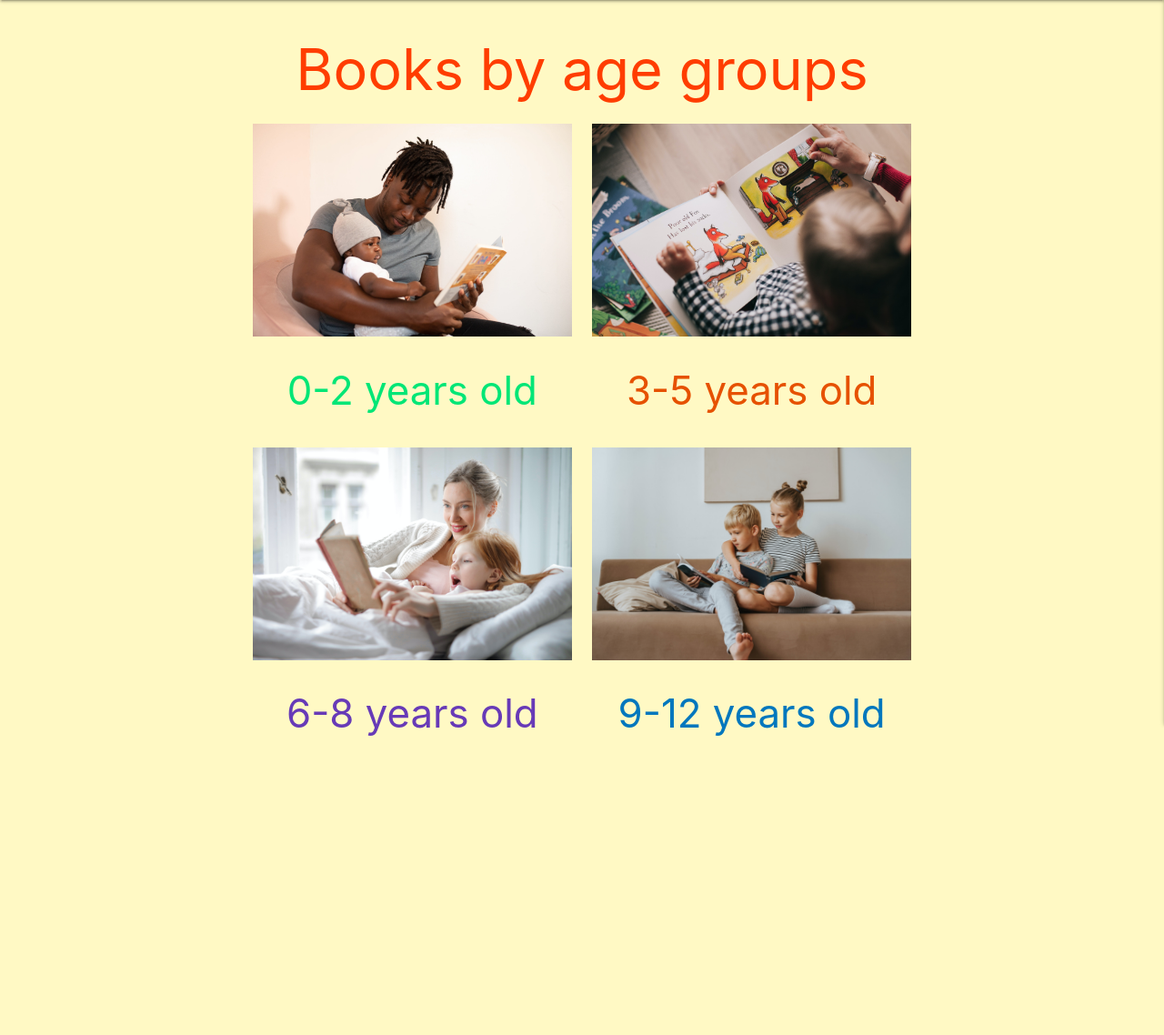
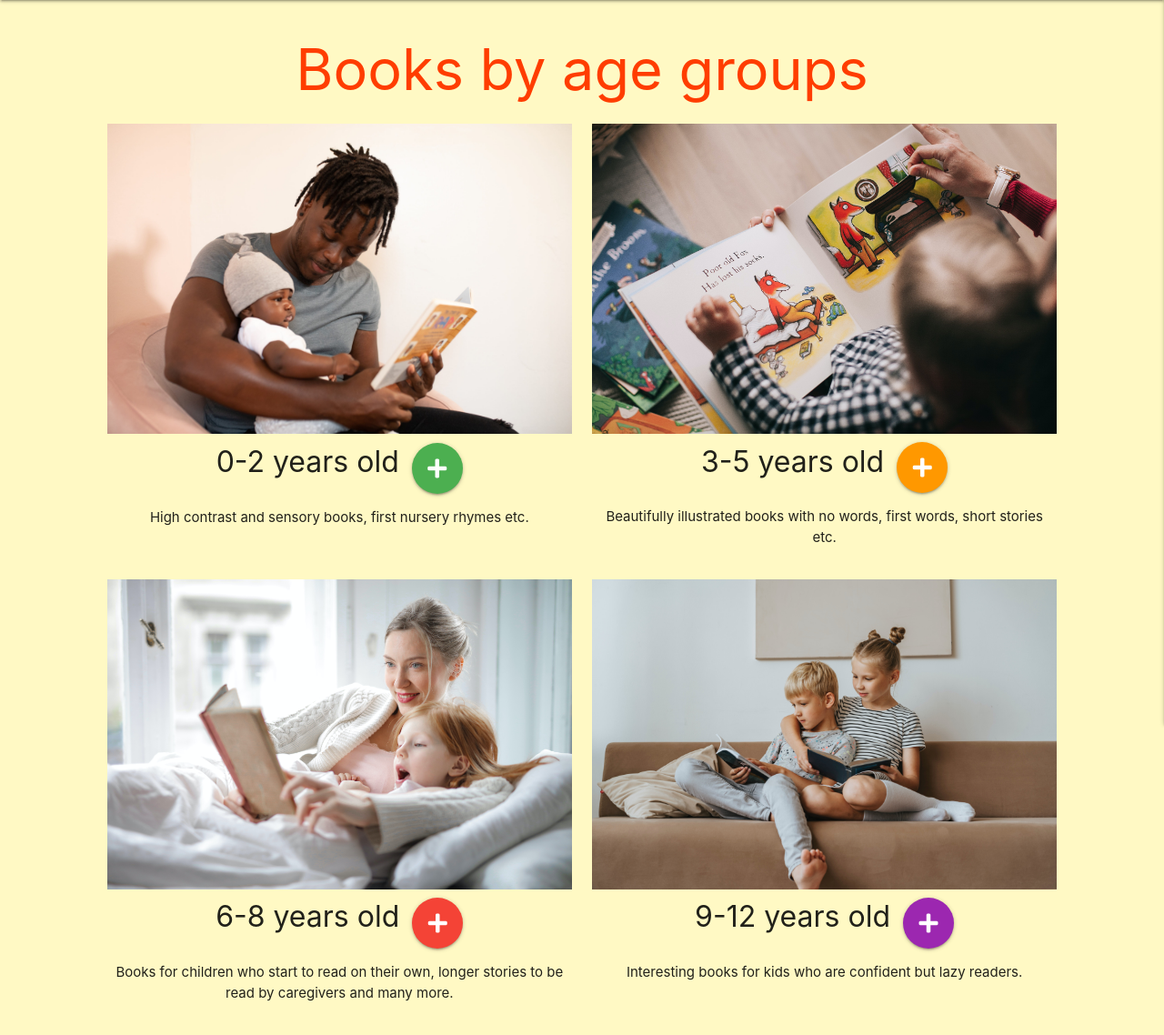
Before and after one commit to irasan/read-to-me, a Flask app: page / in a window 1280 px wide. Shown: the part 64-1202 px from the top of the page at 91% size. Before the commit the page ends 873 px from the top, so only its background shows below. Run offline with Flask 2, Linux system fonts and the light colour scheme; some libraries are stand-ins or nearby versions.

Commit message:
Add materialize cards and buttons to home.html

```diff
--- a/app.py
+++ b/app.py
@@ -3,6 +3,7 @@ from flask import (
     Flask, flash, render_template,
     redirect, request, session, url_for)
 from flask_pymongo import PyMongo
+from werkzeug.security import generate_password_hash, check_password_hash
 from bson.objectid import ObjectId
 if os.path.exists("env.py"):
     import env
@@ -23,6 +24,11 @@ def display_age_groups():
     return render_template("home.html")
 
 
+@app.route("/register", methods=["GET", "POST"])
+def register():
+    return render_template("register.html")
+
+
 @app.route("/get_books1")
 def get_books1():
     books = mongo.db.books1.find()
--- a/static/css/style.css
+++ b/static/css/style.css
@@ -1,3 +1,11 @@
 body {
     background-color: #fff9c4;
 }
+
+/* .waves-effect {
+  position: absolute;
+} */
+
+.btn-floating {
+    margin-left: 10px;
+}
--- a/static/js/script.js
+++ b/static/js/script.js
@@ -1,3 +1,4 @@
 $(document).ready(function(){
     $('.sidenav').sidenav({edge: "right"});
+    $('.fixed-action-btn').floatingActionButton();
   });
--- a/templates/home.html
+++ b/templates/home.html
@@ -1,8 +1,66 @@
 {% extends "books.html" %}
 {% block content %}
 
-<div class="container">
+<div>
     <h1 class="center-align deep-orange-text text-accent-3">Books by age groups</h1>
+
+    <div class="row center-align">
+        <div class="col s12 m5 offset-m1">
+            <div class="card-medium">
+                <div class="card-image">
+                    <img class="responsive-img" src="static/images/group1.jpg">
+                    <span style="font-size:xx-large" class="card-title">0-2 years old</span>
+                    <a class="btn-floating btn-large pulse waves-effect waves-light green"><i class="fas fa-plus"></i></a>
+                </div>
+                <div class="card-content">
+                    <p>High contrast and sensory books, first nursery rhymes etc.</p>
+                </div>
+            </div>
+        </div>
+        <div class="col s12 m5">
+            <div class="card-medium">
+                <div class="card-image">
+                    <img class="responsive-img" src="static/images/group2.jpg">
+                    <span style="font-size:xx-large" class="card-title">3-5 years old</span>
+                    <a class="btn-floating btn-large pulse waves-effect waves-light orange"><i class="fas fa-plus"></i></a>
+                </div>
+                <div class="card-content">
+                    <p>Beautifully illustrated books with no words, first words, short stories etc.</p>
+                </div>
+            </div>
+        </div>
+    </div>
+    <div class="row center-align">
+        <div class="col s12 m5 offset-m1">
+            <div class="card-medium">
+                <div class="card-image">
+                    <img class="responsive-img" src="static/images/group3.jpg">
+                    <span style="font-size:xx-large" class="card-title">6-8 years old</span>
+                    <a class="btn-floating btn-large pulse waves-effect waves-light red"><i class="fas fa-plus"></i></a>
+                </div>
+                <div class="card-content">
+                    <p>Books for children who start to read on their own, longer stories to be read by caregivers and many more.</p>
+                </div>
+            </div>
+        </div>
+        <div class="col s12 m5">
+            <div class="card-medium">
+                <div class="card-image">
+                    <img class="responsive-img" src="static/images/group4.jpg">
+                    <span style="font-size:xx-large" class="card-title">9-12 years old</span>
+                    <a class="btn-floating btn-large pulse waves-effect waves-light purple"><i class="fas fa-plus"></i></a>
+                </div>
+                <div class="card-content">
+                    <p>Interesting books for kids who are confident but lazy readers.</p>
+                </div>
+            </div>
+        </div>
+    </div>
+</div>
+
+
+<!-- <div class="container">
+<h1 class="center-align deep-orange-text text-accent-3">Books by age groups</h1>
     <div class="row center-align">
         <div class="col s10 m5 offset-m1">
             <img class="responsive-img" src="static/images/group1.jpg" alt="Dad and baby">
@@ -24,6 +82,6 @@
             <h3 class="light-blue-text text-darken-3">9-12 years old</h3>
         </div>
     </div>
-</div>
+</div> -->
 
 {% endblock %}
```
Also changed, not shown: templates/register.html (added).
